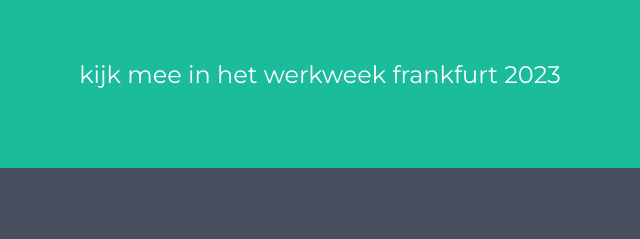
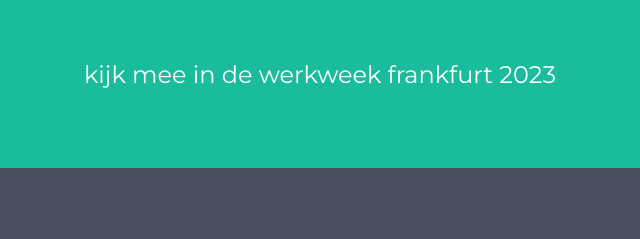
Before and after one commit to yaypow/werkweek, a plain HTML site: page index.html in a window 1280 px wide. Shown: the part 507-746 px from the top of the page, 320-960 px from the left. Drawn offline with nearby package versions, Linux system fonts and the light colour scheme; files whose address does not match are found by name.

Commit message:
Update index.html

```diff
--- a/index.html
+++ b/index.html
@@ -78,7 +78,7 @@
 <div class="container-fluid bg-1 text-center">
   <h3 class="margin">frankfurt 2023</h3>
   <img src="images/Skyline_Frankfurt_am_Main.jpg" class="img-responsive img-circle margin" style="display:inline" alt="Bird" width="350" height="350">
-  <h3>kijk mee in het werkweek frankfurt 2023</h3>
+  <h3>kijk mee in de werkweek frankfurt 2023</h3>
 </div>
 
 <!-- Second Container -->
```
